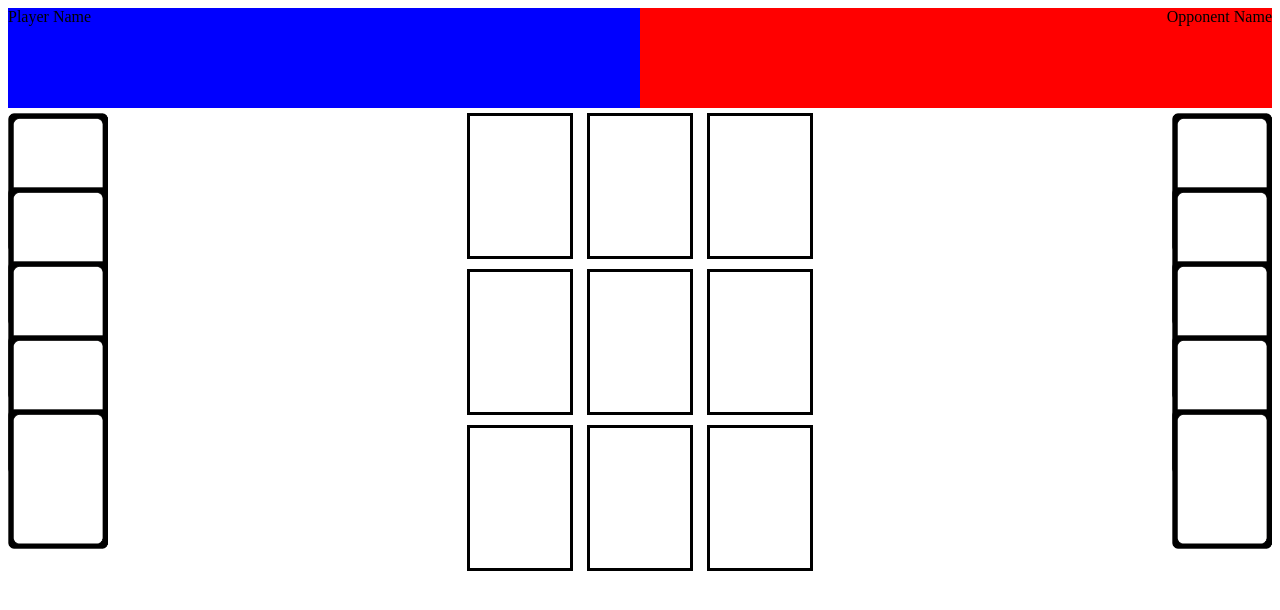
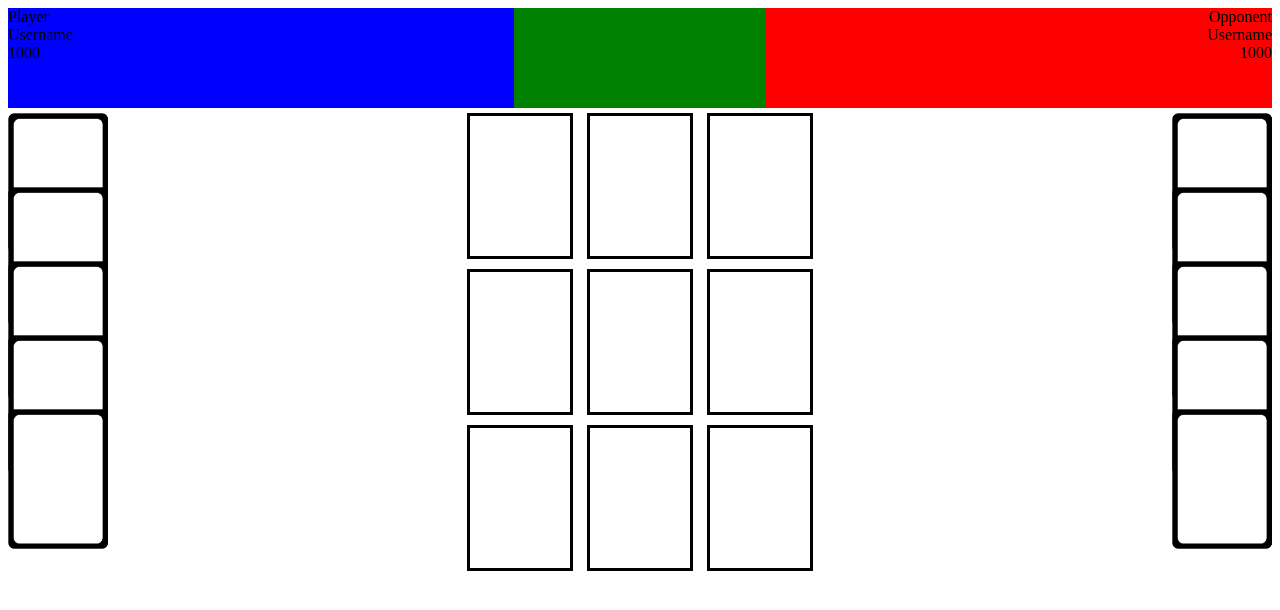
Before and after one commit to omosborne/javascript-card-game, a plain HTML site: page index.html in a window 1280 px wide. Drawn offline with Linux system fonts and the light colour scheme.

Commit message:
Added game score sub section to game info.

```diff
--- a/board.css
+++ b/board.css
@@ -52,16 +52,23 @@ body, html {
 #pl_info {
     float: left;
     background-color: blue;
-    width: 50%;
+    width: 40%;
     height: 100%;
 }
 
 #op_info {
     float: right;
     background-color: red;
-    width: 50%;
+    width: 40%;
     height: 100%;
     text-align: right;
+}
+
+#game_score {
+    float: left;
+    background: green;
+    width: 20%;
+    height: 100%;
 }
 
 .area {
--- a/index.html
+++ b/index.html
@@ -9,10 +9,29 @@
 <body>
     <div class="game_info">
         <div id="pl_info">
-            Player Name
+            <div class="title">
+                Player
+            </div>
+            <div class="username">
+                Username
+            </div>
+            <div class="account_score">
+                1000
+            </div>
+        </div>
+        <div id="game_score">
+
         </div>
         <div id="op_info">
-            Opponent Name
+            <div class="title">
+                Opponent
+            </div>
+            <div class="username">
+                Username
+            </div>
+            <div class="account_score">
+                1000
+            </div>
         </div>
     </div>
     <div class="game_area">
```
